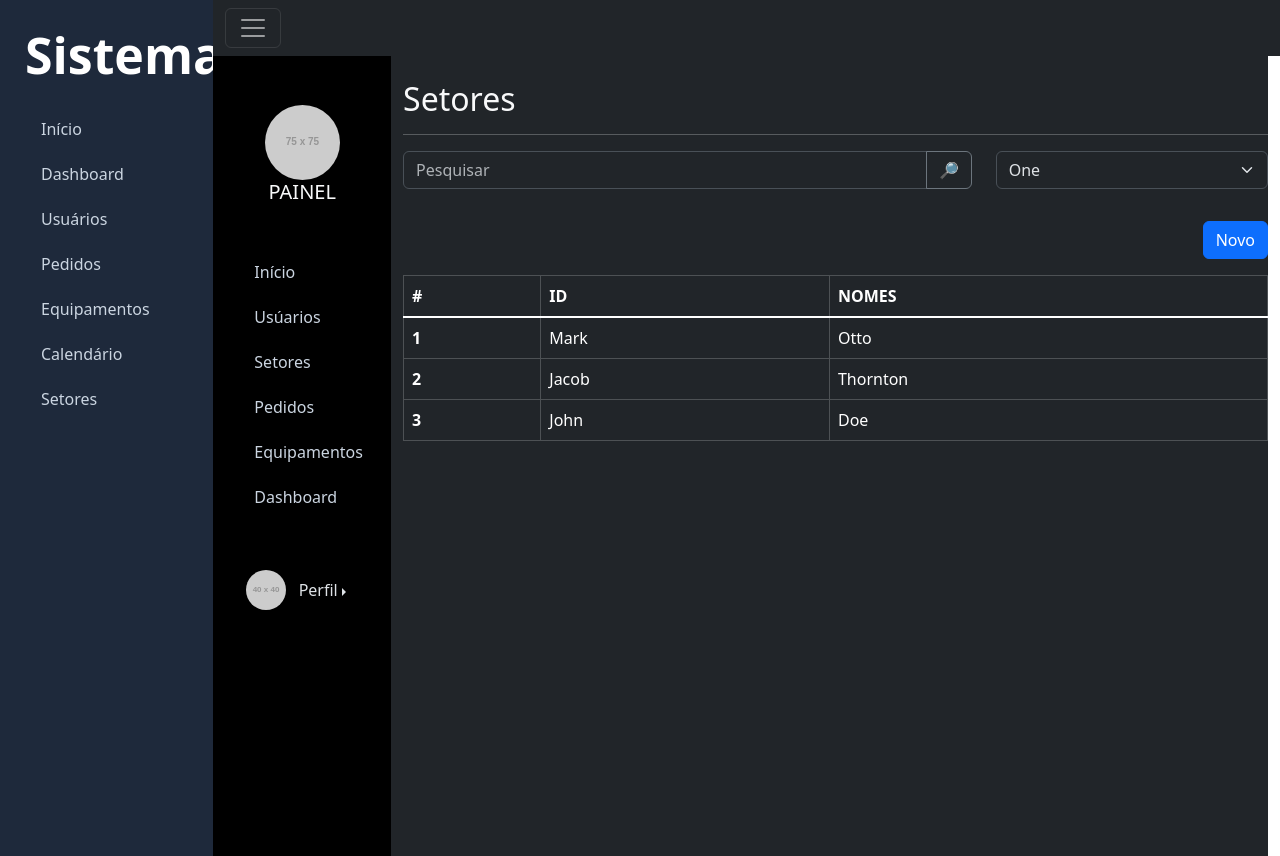
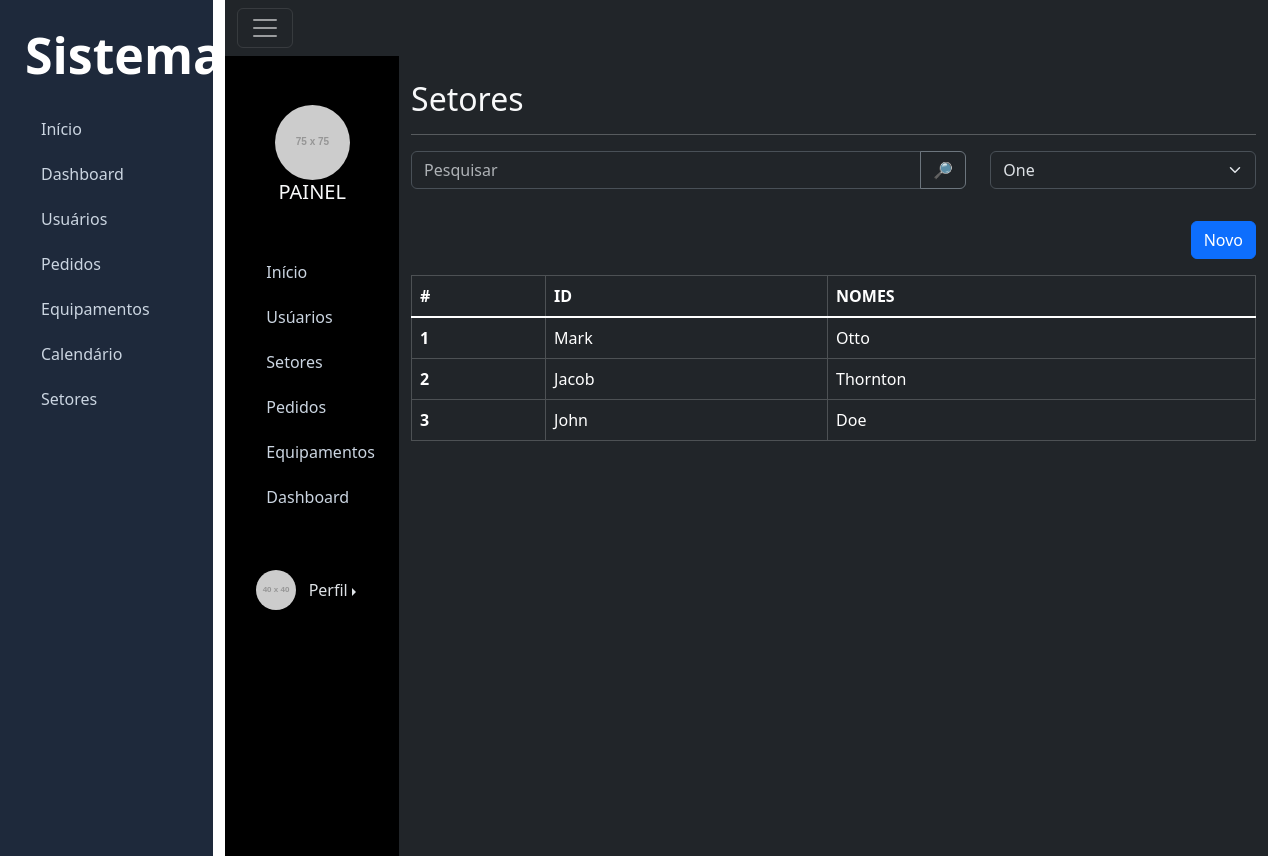
Before and after one commit to AlexAlves-10/pi-chamados, a Next.js app: page /setores in a window 1280 px wide. Built offline with nearby package versions, Linux system fonts and the light colour scheme.

Commit message:
colapse (abre e fecha) do menu lateral no meu apenas

```diff
--- a/app/setores/page.js
+++ b/app/setores/page.js
@@ -6,7 +6,8 @@ export default function Setores() {
 
     return (
         <div className="bg-dark text-light min-vh-100" data-bs-theme="dark">
-            <div className="row">
+
+            <div className="row m-0">
             <nav className='navbar navbar-dark bg-dark'>
                 <div className='container-fluid'>
                     <button className='navbar-toggler' type='button' data-bs-toggle="collapse" data-bs-target="#menuLateral">
@@ -86,6 +87,8 @@ export default function Setores() {
                     <div>
 
                         {/* <!-- ID,foto,nome --> */}
+                        <span>
+
                         <div className="my-3">
                             <table className="table table-dark table-hover table-bordered">
                                 <thead>
@@ -114,6 +117,7 @@ export default function Setores() {
                                 </tbody>
                             </table>
                         </div>
+                        </span>
 
                     </div>
                 </div>
```
